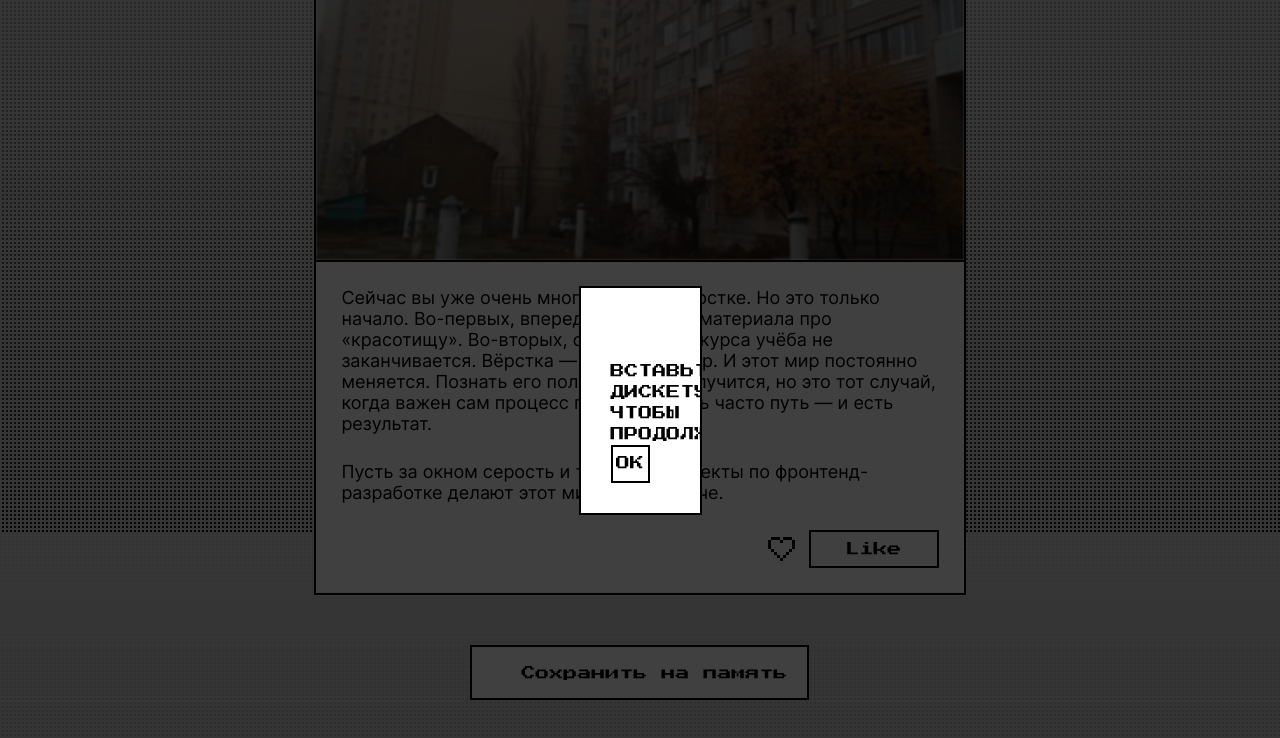
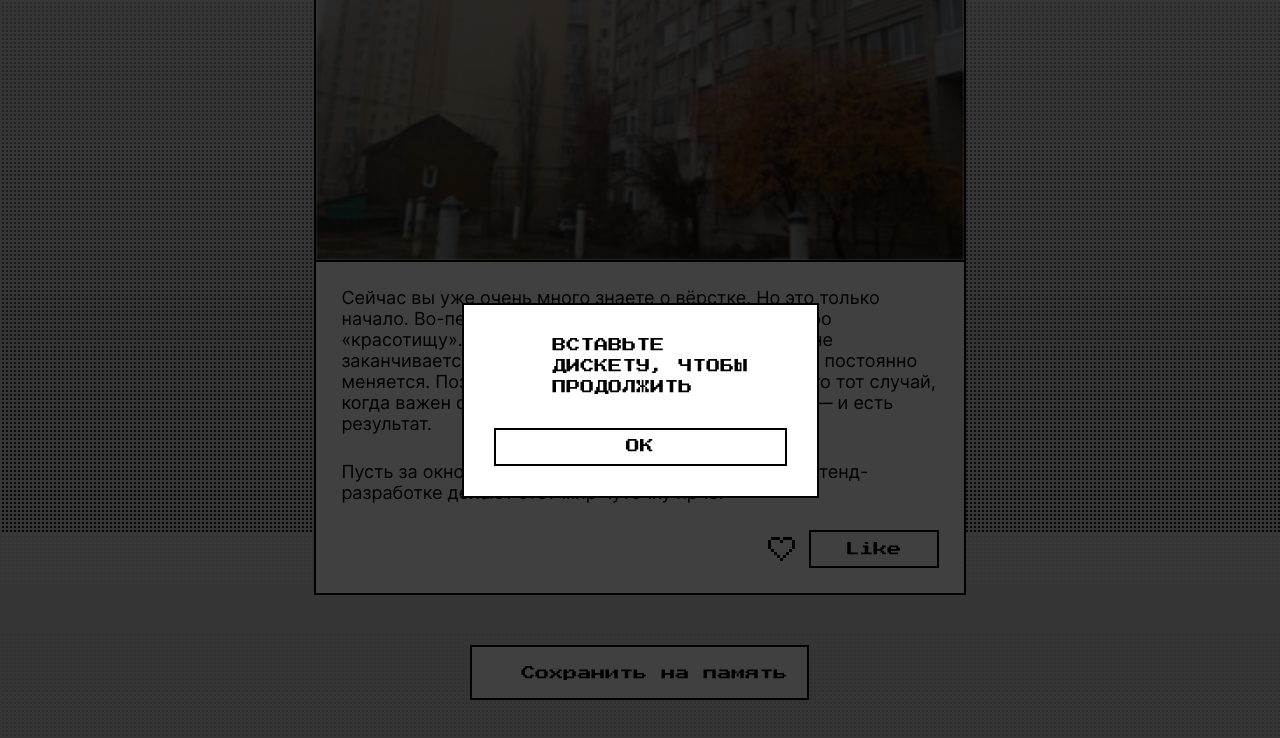
Before and after one commit to pusheen2048/zakrivayuschiy-teg-ad, a plain HTML site: page index.html in a window 1280 px wide. Both pictures are taken after a click on the button "Сохранить на память". Shown: the part 8268-9006 px from the top of the page. Drawn offline with Linux system fonts and the light colour scheme.

Commit message:
я устала

```diff
--- a/index.html
+++ b/index.html
@@ -316,7 +316,7 @@
         <button
           class="save-button button"
           type="button"
-          onclick="window['save-dialog'].showModal()"
+          id="save-button"
           aria-controls="save-dialog"
         >
           <svg class="save-button__icon" viewBox="0 0 39 39" aria-hidden="true">
@@ -335,14 +335,27 @@
         <p class="dialog__text">Вставьте дискету, чтобы продолжить</p>
         <button
           class="dialog__button button"
-        type="button"
-        onclick="window['save-dialog'].close()"
+          type="submit"
+          id="close-dialog-button"
         >
-        <span class="button__text">ок</span>
+          <span class="button__text">ОК</span>
         </button>
       </form>
     </dialog>
 
     <script src="./scripts/like.js"></script>
+    <script>
+      const saveButton = document.getElementById('save-button');
+      const saveDialog = document.getElementById('save-dialog');
+      const closeDialogButton = document.getElementById('close-dialog-button');
+
+      saveButton.addEventListener('click', () => {
+        saveDialog.showModal();
+      });
+
+      closeDialogButton.addEventListener('click', () => {
+        saveDialog.close();
+      });
+    </script>
   </body>
 </html>
--- a/styles/style.css
+++ b/styles/style.css
@@ -218,6 +218,7 @@
   background-color: var(--accent-color);
   transform: translateX(-100%);
   transition: transform 0.5s ease-in-out;
+  pointer-events: none;
 }
 
 .button:hover::before {
@@ -262,14 +263,20 @@
 
 .dialog {
   display: none;
+  inline-size: 100%;
   max-inline-size: 357px;
   padding: 30px;
   border: 2px solid var(--accent-color);
   background-color: var(--bg-color);
   color: var(--accent-color);
+  overflow: hidden;
 }
 
 .dialog[open] {
+  display: block;
+}
+
+.dialog__form {
   display: grid;
   grid-template-columns: 39px 1fr;
   align-items: center;
@@ -286,6 +293,7 @@
 }
 
 .dialog__text {
+  min-inline-size: 0;
   font-family: var(--accent-font);
   font-size: 14px;
   line-height: 1.5;
@@ -315,6 +323,6 @@
 
   .dialog {
     max-inline-size: 341px;
-    padding-inline: 40px;
+    padding-inline: 36px;
   }
 }
```
Lines whose indentation alone changed are shown as unchanged.
